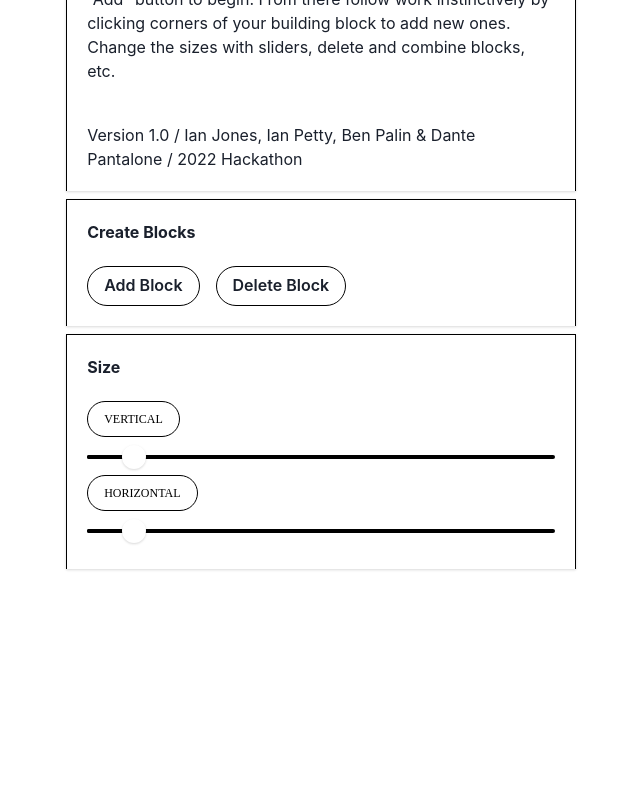
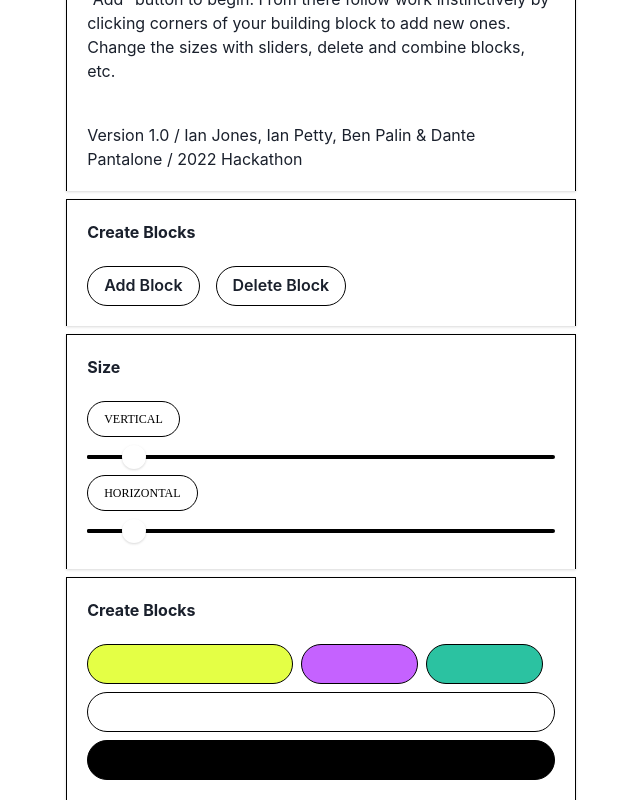
Before and after one commit to theianjones/building-block-builder, a React (Vite) app: page / in a window 1280 px wide. Shown: the part 204-1004 px from the top of the page, without its empty margins (311-951 px from the left). Before the commit the page ends 800 px from the top, so only its background shows below. Built offline with nearby package versions, Linux system fonts and the light colour scheme.

Commit message:
1 file modified

```diff
--- a/src/App.jsx
+++ b/src/App.jsx
@@ -31,6 +31,8 @@ import {
   SliderThumb,
   SliderTrack,
   Badge,
+  HStack,
+  Wrap,
 } from '@chakra-ui/react';
 import { ReactComponent as Hinge } from './assets/hinge.svg';
 import { ReactComponent as Logo } from './assets/logo.svg';
@@ -513,6 +515,98 @@ const App = () => {
               </Slider>
             </CardBody>
           </Card>
+          <Card>
+            <CardHeader>Create Blocks</CardHeader>
+            <CardBody>
+              <Wrap>
+                <Button
+                  width="44%"
+                  backgroundColor="accent"
+                  padding={'8px 16px'}
+                  border={'1px solid #000'}
+                  borderRadius={100}
+                  onClick={() => {
+                    setBlocks(
+                      blocks.concat({
+                        id: uuidv4(),
+                        color: 'black',
+                        height: 50,
+                        width: 50,
+                      })
+                    );
+                  }}
+                ></Button>
+                <Button
+                  width="25%"
+                  backgroundColor="primary"
+                  padding={'8px 16px'}
+                  border={'1px solid #000'}
+                  borderRadius={100}
+                  onClick={() => {
+                    setBlocks(
+                      blocks.concat({
+                        id: uuidv4(),
+                        color: 'black',
+                        height: 50,
+                        width: 50,
+                      })
+                    );
+                  }}
+                ></Button>
+                <Button
+                  width="25%"
+                  backgroundColor="secondary"
+                  padding={'8px 16px'}
+                  border={'1px solid #000'}
+                  borderRadius={100}
+                  onClick={() => {
+                    setBlocks(
+                      blocks.concat({
+                        id: uuidv4(),
+                        color: 'black',
+                        height: 50,
+                        width: 50,
+                      })
+                    );
+                  }}
+                ></Button>
+                <Button
+                  width="100%"
+                  backgroundColor="white"
+                  padding={'8px 16px'}
+                  border={'1px solid #000'}
+                  borderRadius={100}
+                  onClick={() => {
+                    setBlocks(
+                      blocks.concat({
+                        id: uuidv4(),
+                        color: 'black',
+                        height: 50,
+                        width: 50,
+                      })
+                    );
+                  }}
+                ></Button>
+                <Button
+                  width="100%"
+                  backgroundColor="black"
+                  padding={'8px 16px'}
+                  border={'1px solid #000'}
+                  borderRadius={100}
+                  onClick={() => {
+                    setBlocks(
+                      blocks.concat({
+                        id: uuidv4(),
+                        color: 'black',
+                        height: 50,
+                        width: 50,
+                      })
+                    );
+                  }}
+                ></Button>
+              </Wrap>
+            </CardBody>
+          </Card>
         </VStack>
         <div>
           {blocks.map((block) => {
```
